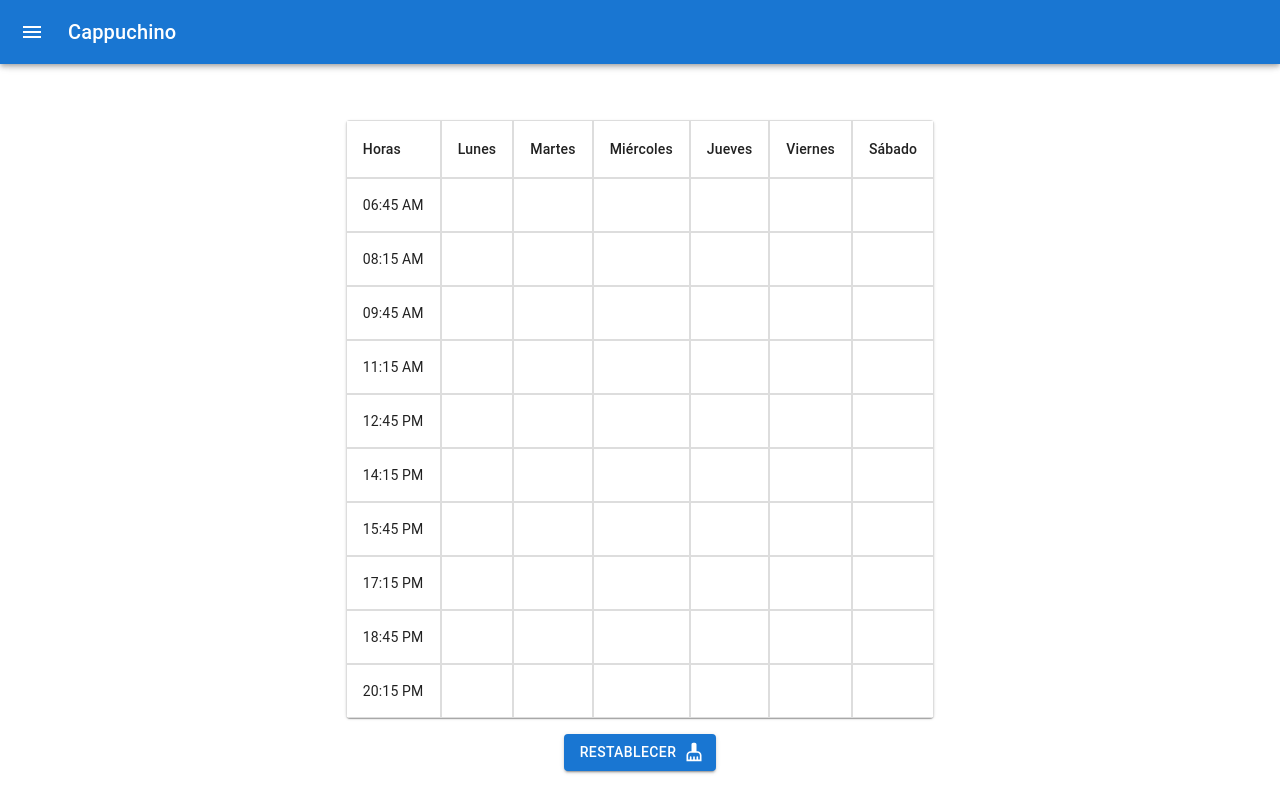
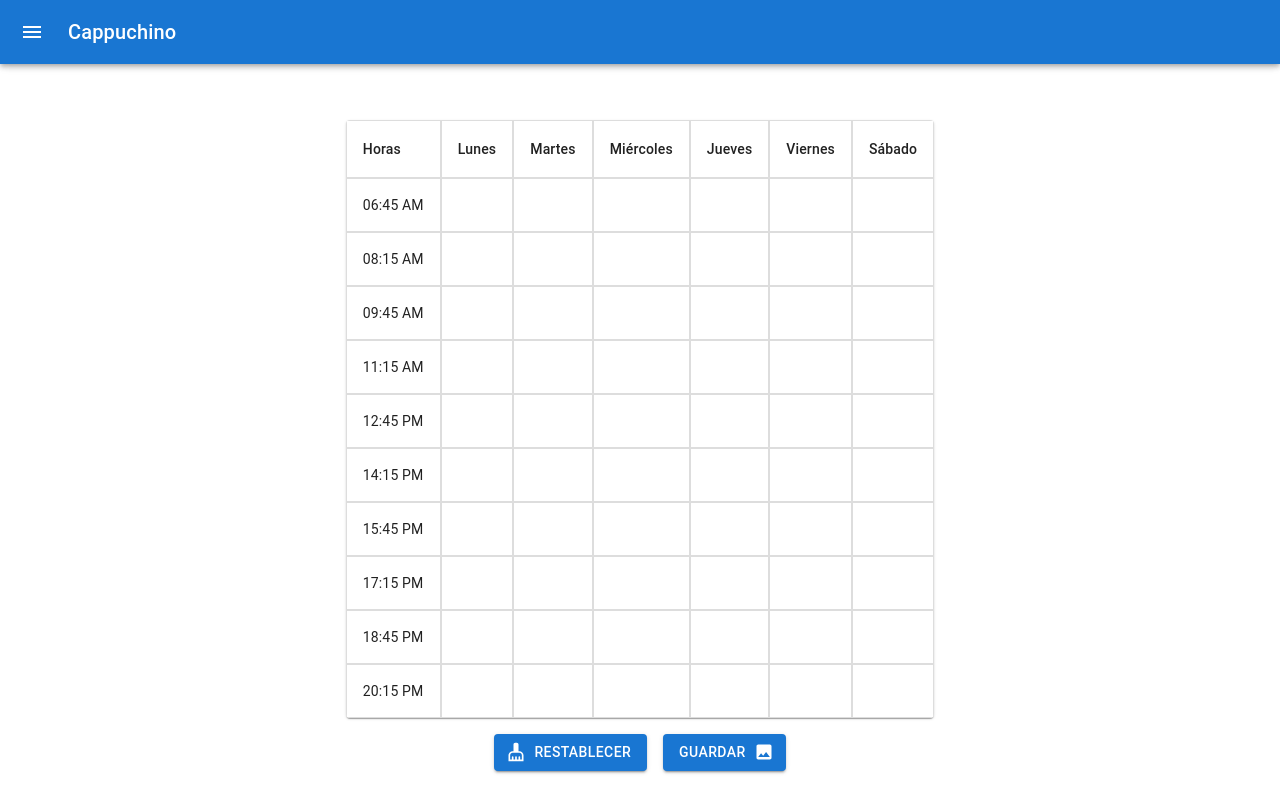
Before and after one commit to and312/organizadorhorarios, a React (Vite) app: page / in a window 1280 px wide. Shown: the top 812 px of the page. Built offline with nearby package versions, Linux system fonts and the light colour scheme.

Commit message:
add guardar horario como imagen

```diff
--- a/package.json
+++ b/package.json
@@ -17,6 +17,7 @@
     "@mui/x-data-grid": "^7.23.2",
     "@syncfusion/ej2-react-schedule": "^28.1.33",
     "@toolpad/core": "^0.11.0",
+    "html2canvas": "^1.4.1",
     "material-react-table": "^3.0.3",
     "react": "^18.3.1",
     "react-dom": "^18.3.1"
--- a/src/Sidenav.tsx
+++ b/src/Sidenav.tsx
@@ -16,16 +16,18 @@ import ListItem from '@mui/material/ListItem';
 import ListItemButton from '@mui/material/ListItemButton';
 import ListItemIcon from '@mui/material/ListItemIcon';
 import ListItemText from '@mui/material/ListItemText';
+import html2canvas from "html2canvas"; // Biblioteca para descargar el horario como imagen
 import ArrowBackIcon from '@mui/icons-material/ArrowBack'; // Icono para regresar
 import SchoolIcon from '@mui/icons-material/School'; // Icono para las carreras
 import BookIcon from '@mui/icons-material/Book'; // Icono para los semestres
 import SubjectIcon from '@mui/icons-material/MenuBook'; // Icono para las materias
 import GroupIcon from '@mui/icons-material/Group'; // Icono para los grupos
 import Checkbox from '@mui/material/Checkbox'; // Check para seleccionar grupo
-import CleaningServicesIcon from '@mui/icons-material/CleaningServices';
+import CleaningServicesIcon from '@mui/icons-material/CleaningServices'; // Icono para restablecer horario
+import ImageIcon from '@mui/icons-material/Image'; // Icono para guardar horario como imagen
 import ExpandLess from '@mui/icons-material/ExpandLess'; // ExpandLess y ExpandMore indican si el semestre está expandido o colapsado
 import ExpandMore from '@mui/icons-material/ExpandMore';
-import { Button, Collapse, Dialog, DialogActions, DialogContent, DialogContentText, DialogTitle } from '@mui/material'; // para mostrar u ocultar las materias
+import { Button, Collapse, Dialog, DialogActions, DialogContent, DialogContentText, DialogTitle, Stack } from '@mui/material'; // para mostrar u ocultar las materias
 import ScheduleTable from "./components/ScheduleTable"; // Componente tabla de horario
 
 // Importacion de las carreras desde el archivo data.ts
@@ -181,6 +183,23 @@ export default function Sidenav() {
     setOpenDialog(false); // Cierra el Dialog
   };
 
+  // Función para capturar la tabla y guardarla como imagen
+  const handleDownloadImage = () => {
+    const tableElement = document.getElementById('schedule-table'); // Obtiene el ID del contenedor de la tabla
+    if (tableElement) {
+      html2canvas(tableElement, {
+        //scrollY: -window.scrollY,
+        backgroundColor: "#FFFFFF", // Forzar fondo blanco de la tabla de horario ********
+        scale: 2, // Aumentar la calidad de la imagen
+      }).then((canvas) => {
+        const link = document.createElement('a');
+        link.download = 'horario.png'; // Nombre del archivo descargado
+        link.href = canvas.toDataURL('image/png');
+        link.click();
+      });
+    }
+  };
+
   return (
     <Box sx={{ display: 'flex' }}>
       <CssBaseline />
@@ -322,9 +341,10 @@ export default function Sidenav() {
         <Box sx={{ flexGrow: 1 }}>
           <ScheduleTable horarios={selectedHorarios} />
         </Box>
-        {/* Botón para restablecer el horario */}
         <Box sx={{ display: 'flex', justifyContent: 'center', padding: 2 }}>
-          <Button variant="contained" onClick={handleOpenDialog} endIcon={<CleaningServicesIcon />}>
+          <Stack direction="row" spacing={2}>
+            {/* Botón para RESTABLECER el horario */}
+            <Button variant="contained" onClick={handleOpenDialog} startIcon={<CleaningServicesIcon />}>
               Restablecer
             </Button>
             {/* Dialog de confirmación para restablecer horario */}
@@ -347,6 +367,11 @@ export default function Sidenav() {
                 <Button onClick={handleConfirmClear} autoFocus color="error" variant="contained">Restablecer</Button>
               </DialogActions>
             </Dialog>
+            {/* Botón para GUARDAR el horario como imagen */}
+            <Button variant="contained" onClick={handleDownloadImage} endIcon={<ImageIcon />}>
+              Guardar
+            </Button>
+          </Stack>
         </Box>
       </Main>
     </Box>
--- a/src/components/ScheduleTable.tsx
+++ b/src/components/ScheduleTable.tsx
@@ -63,9 +63,9 @@ const ScheduleTable: React.FC<ScheduleTableProps> = ({ horarios }) => {
               backgroundColor,
               padding: "8px",
               borderRadius: "4px",
-              margin: "2px",
+              margin: "-4px", // "2px"
               color: "#000",
-              fontWeight: "bold",
+              //fontWeight: "bold",
             }}
           >
             <div>{h.materia}</div>
@@ -81,6 +81,7 @@ const ScheduleTable: React.FC<ScheduleTableProps> = ({ horarios }) => {
 
   return (
     <TableContainer
+      id="schedule-table" // ID agregado para la captura como imagen, identifica la tabla
       component={Paper}
       sx={{
         overflowX: "auto",
@@ -117,7 +118,7 @@ const ScheduleTable: React.FC<ScheduleTableProps> = ({ horarios }) => {
                   style={{
                     border: "1px solid #ddd",
                     position: "relative",
-                    verticalAlign: "top",
+                    //verticalAlign: "top", // los cuadros de colores estaran en la parte de superior
                   }}
                 >
                   {getCellContent(day, hour)}
```
Also changed, not shown: 1 other file (tests, documents, lock files or other folders). Lines whose indentation alone changed are shown as unchanged.
